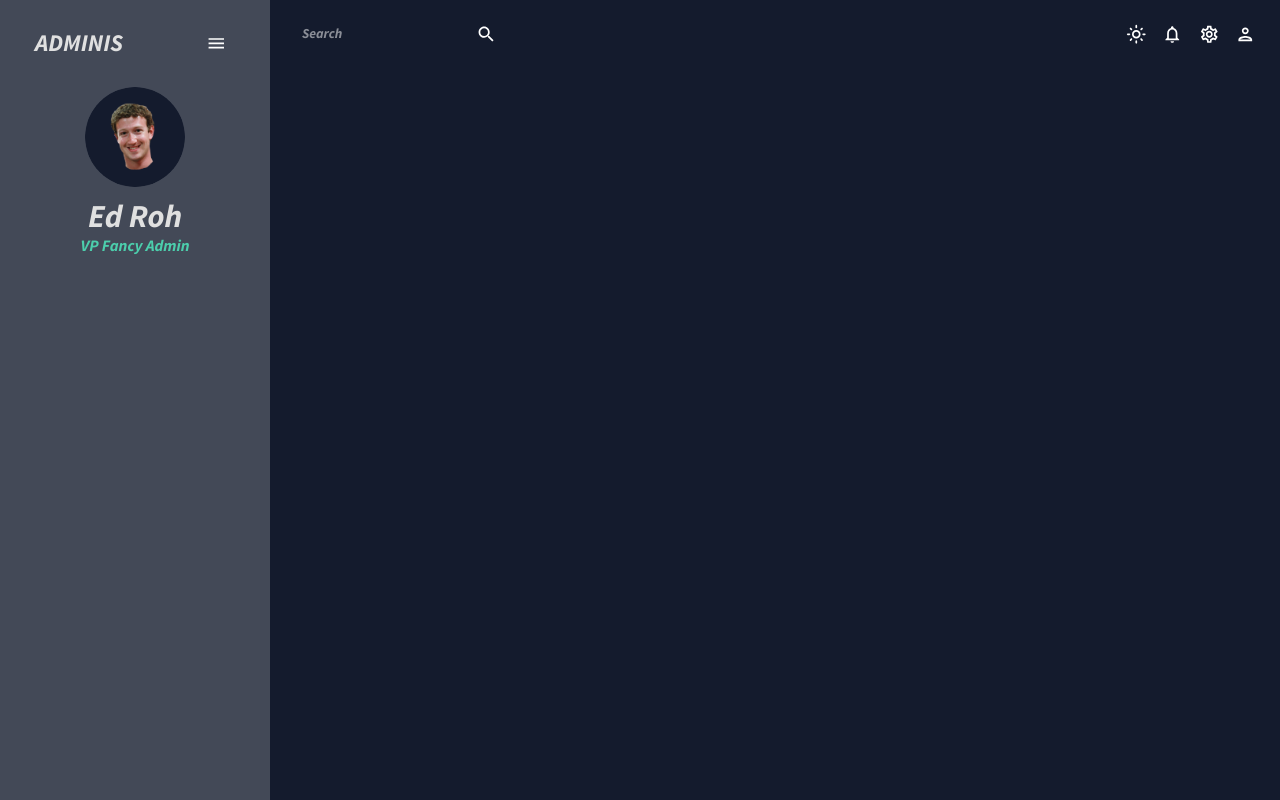
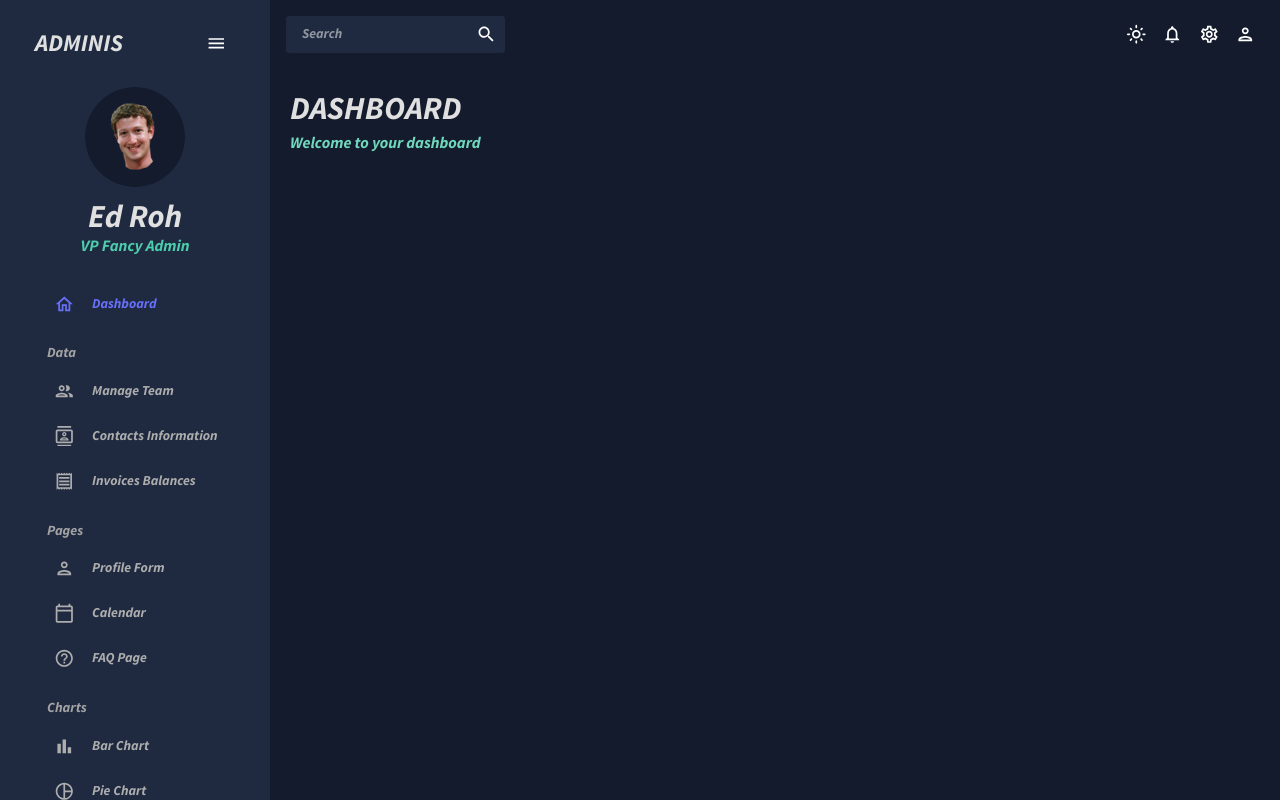
Before and after one commit to Cristhianjo/reactDashboard, a React (Create React App) app in the folder react-admin/: page / in a window 1280 px wide. Built offline with nearby package versions, Linux system fonts and the light colour scheme.

Commit message:
Sidebar with React Pro Sidebar
Sidebar with React Pro Sidebar

```diff
--- a/react-admin/src/App.js
+++ b/react-admin/src/App.js
@@ -3,7 +3,7 @@
 import { Routes, Route } from "react-router-dom";
 import Topbar from "./scenes/global/Topbar";
 import Sidebar from "./scenes/global/Sidebar"
-// import Dashboard from "./scenes/dashboard";
+import Dashboard from "./scenes/dashboard";
 // import Team from "./scenes/team";
 // import Invoices from "./scenes/invoices";
 // import Contacts from "./scenes/contacs";
@@ -29,7 +29,7 @@
           <main className="content">
             <Topbar />
             <Routes>
-            {/* <Route path="/" element={<Dashboard/>} /> */}
+              <Route path="/" element={<Dashboard />} />
               {/* <Route path="/team" element={<Team/>} /> */}
               {/* <Route path="/contacts" element={<Contacts/>} /> */}
               {/* <Route path="/invoices" element={<Invoices/>} /> */}
--- /dev/null
+++ b/react-admin/src/components/Header.jsx
@@ -0,0 +1,26 @@
+import { Typography, Box, useTheme } from "@mui/material";
+import { tokens } from "../theme";
+
+
+const Header = ({ title, subtitle }) => {
+    const theme = useTheme();
+    const colors = tokens(theme.palette.mode);
+    return (
+        <Box mb="30px">
+            <Typography
+                variant="h2"
+                color={colors.grey[100]}
+                fontWeight="bold"
+                sx={{ mb: "5px" }}
+            >
+                {title}
+            </Typography>
+            <Typography variant="h5" color={colors.greenAccent[400]}>
+                {subtitle}
+            </Typography>
+        </Box>
+    )
+
+}
+
+export default Header;
--- a/react-admin/src/index.js
+++ b/react-admin/src/index.js
@@ -3,14 +3,14 @@
 import './index.css';
 import App from './App';
 import { BrowserRouter } from 'react-router-dom';
-import { ClassNames } from '@emotion/react';
+
 
 
 const root = ReactDOM.createRoot(document.getElementById('root'));
 root.render(
   <React.StrictMode>
     <BrowserRouter>
-    <App />
+      <App />
     </BrowserRouter>
   </React.StrictMode>
 );
--- a/react-admin/src/scenes/dashboard/index.jsx
+++ b/react-admin/src/scenes/dashboard/index.jsx
@@ -1,5 +1,14 @@
+import { Box } from "@mui/material";
+import Header from "../../components/Header";
+
 const Dashboard = () => {
-    return <div>Dashboard</div>
+    return (
+        <Box m="20px">
+            <Box display="flex" justifyContent="space-between" alignContent="center">
+                <Header title="DASHBOARD" subtitle="Welcome to your dashboard" />
+            </Box>
+        </Box>
+    );
 }
 
 export default Dashboard;
--- a/react-admin/src/scenes/global/Sidebar.jsx
+++ b/react-admin/src/scenes/global/Sidebar.jsx
@@ -16,6 +16,17 @@
 import TimelineOutlinedIcon from "@mui/icons-material/TimelineOutlined";
 import MenuOutlinedIcon from "@mui/icons-material/MenuOutlined";
 import MapOutlinedIcon from "@mui/icons-material/MapOutlined";
+
+const Item = ({ title, to, icon, selected, setSelected }) => {
+    const theme = useTheme();
+    const colors = tokens(theme.palette.mode);
+    return (
+        <MenuItem active={selected === title} style={{ color: colors[100] }} onClick={() => setSelected(title)} icon={icon}>
+            <Typography>{title}</Typography>
+            <Link to={to}/>
+        </MenuItem>
+    )
+}
 
 const Sidebar = () => {
     const theme = useTheme();
@@ -98,6 +109,112 @@
                             </Box>
                         </Box>
                     )}
+
+                    {/*MENU ITEMS */}
+
+                    <Box paddingLeft={isCollapsed ? undefined : "10%"}>
+                        <Item
+                            title="Dashboard"
+                            to="/"
+                            icon={<HomeOutlinedIcon />}
+                            selected={selected}
+                            setSelected={setSelected}
+                        />
+
+                        <Typography
+                            variant="h6"
+                            color={colors.grey[300]}
+                            sx={{ m: "15px 0 5px 20px" }}
+                        >
+                            Data
+                        </Typography>
+                        <Item
+                            title="Manage Team"
+                            to="/team"
+                            icon={<PeopleOutlinedIcon />}
+                            selected={selected}
+                            setSelected={setSelected}
+                        />
+                        <Item
+                            title="Contacts Information"
+                            to="/contacts"
+                            icon={<ContactsOutlinedIcon />}
+                            selected={selected}
+                            setSelected={setSelected}
+                        />
+                        <Item
+                            title="Invoices Balances"
+                            to="/invoices"
+                            icon={<ReceiptOutlinedIcon />}
+                            selected={selected}
+                            setSelected={setSelected}
+                        />
+
+                        <Typography
+                            variant="h6"
+                            color={colors.grey[300]}
+                            sx={{ m: "15px 0 5px 20px" }}
+                        >
+                            Pages
+                        </Typography>
+                        <Item
+                            title="Profile Form"
+                            to="/form"
+                            icon={<PersonOutlinedIcon />}
+                            selected={selected}
+                            setSelected={setSelected}
+                        />
+                        <Item
+                            title="Calendar"
+                            to="/calendar"
+                            icon={<CalendarTodayOutlinedIcon />}
+                            selected={selected}
+                            setSelected={setSelected}
+                        />
+                        <Item
+                            title="FAQ Page"
+                            to="/faq"
+                            icon={<HelpOutlineOutlinedIcon />}
+                            selected={selected}
+                            setSelected={setSelected}
+                        />
+
+                        <Typography
+                            variant="h6"
+                            color={colors.grey[300]}
+                            sx={{ m: "15px 0 5px 20px" }}
+                        >
+                            Charts
+                        </Typography>
+                        <Item
+                            title="Bar Chart"
+                            to="/bar"
+                            icon={<BarChartOutlinedIcon />}
+                            selected={selected}
+                            setSelected={setSelected}
+                        />
+                        <Item
+                            title="Pie Chart"
+                            to="/pie"
+                            icon={<PieChartOutlineOutlinedIcon />}
+                            selected={selected}
+                            setSelected={setSelected}
+                        />
+                        <Item
+                            title="Line Chart"
+                            to="/line"
+                            icon={<TimelineOutlinedIcon />}
+                            selected={selected}
+                            setSelected={setSelected}
+                        />
+                        <Item
+                            title="Geography Chart"
+                            to="/geography"
+                            icon={<MapOutlinedIcon />}
+                            selected={selected}
+                            setSelected={setSelected}
+                        />
+                    </Box>
                 </Menu>
             </ProSidebar>
         </Box>
--- a/react-admin/src/scenes/global/Topbar.jsx
+++ b/react-admin/src/scenes/global/Topbar.jsx
@@ -21,7 +21,7 @@
         <Box display="flex" justifyContent="space-between" p={2}>
             {/* SEARCH BAR */}
             <Box display="flex"
-                backgroudColor={colors.primary[400]}
+                backgroundColor={colors.primary[400]}
                 borderRadius="3px"
             >
                 <InputBase sx={{ ml: 2, flex: 1 }} placeholder="Search"></InputBase>
--- a/react-admin/src/theme.js
+++ b/react-admin/src/theme.js
@@ -24,7 +24,7 @@
                 100: "#d0d1d5",
                 200: "#a1a4ab",
                 300: "#727681",
-                400: "#434957",
+                400: "#1F2A40",
                 500: "#141b2d",
                 600: "#101624",
                 700: "#0c101b",
```
Lines whose indentation alone changed are shown as unchanged.
